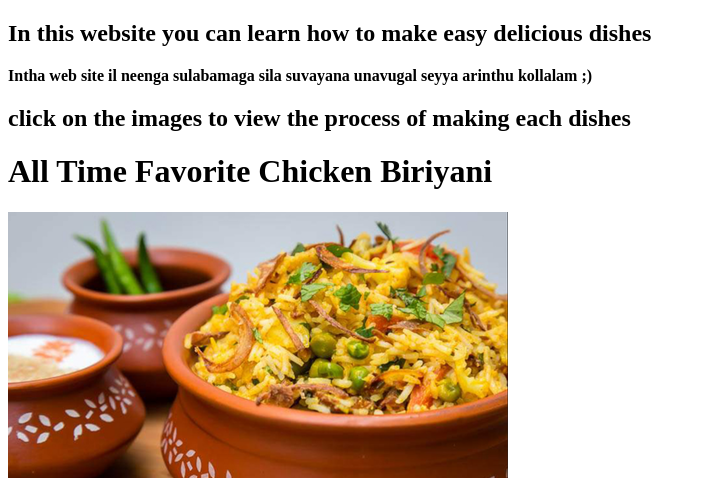
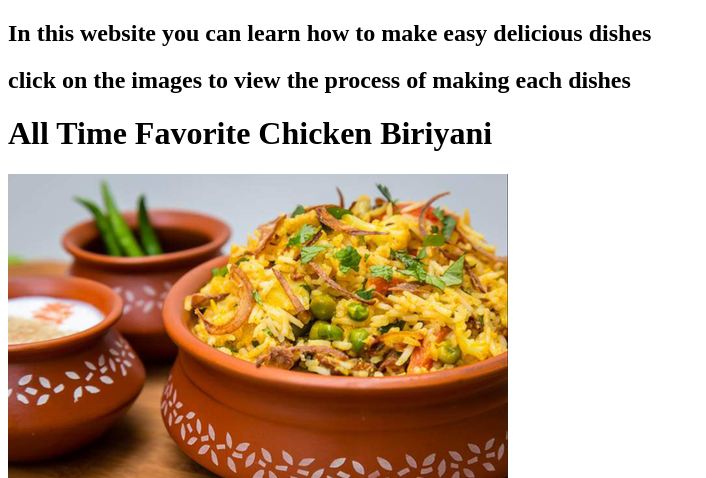
Before and after one commit to winshaS8/MY-WEBSITE, a plain HTML site: page index.html in a window 1280 px wide. Shown: the top 478 px of the page, without its empty margins (0-706 px from the left). Drawn offline with Linux system fonts and the light colour scheme.

Commit message:
Update index.html

```diff
--- a/index.html
+++ b/index.html
@@ -6,7 +6,7 @@
 
    <body>
        <h2><b> In this website you can learn how to make easy delicious dishes </b></h2>
-       <a><b> Intha web site il neenga sulabamaga sila suvayana unavugal seyya arinthu kollalam ;) </b></a>
+
        <a><h2> click on the images to view the process of making each dishes </h2> </a>
 
        <h1> All Time Favorite Chicken Biriyani </h1>
```
